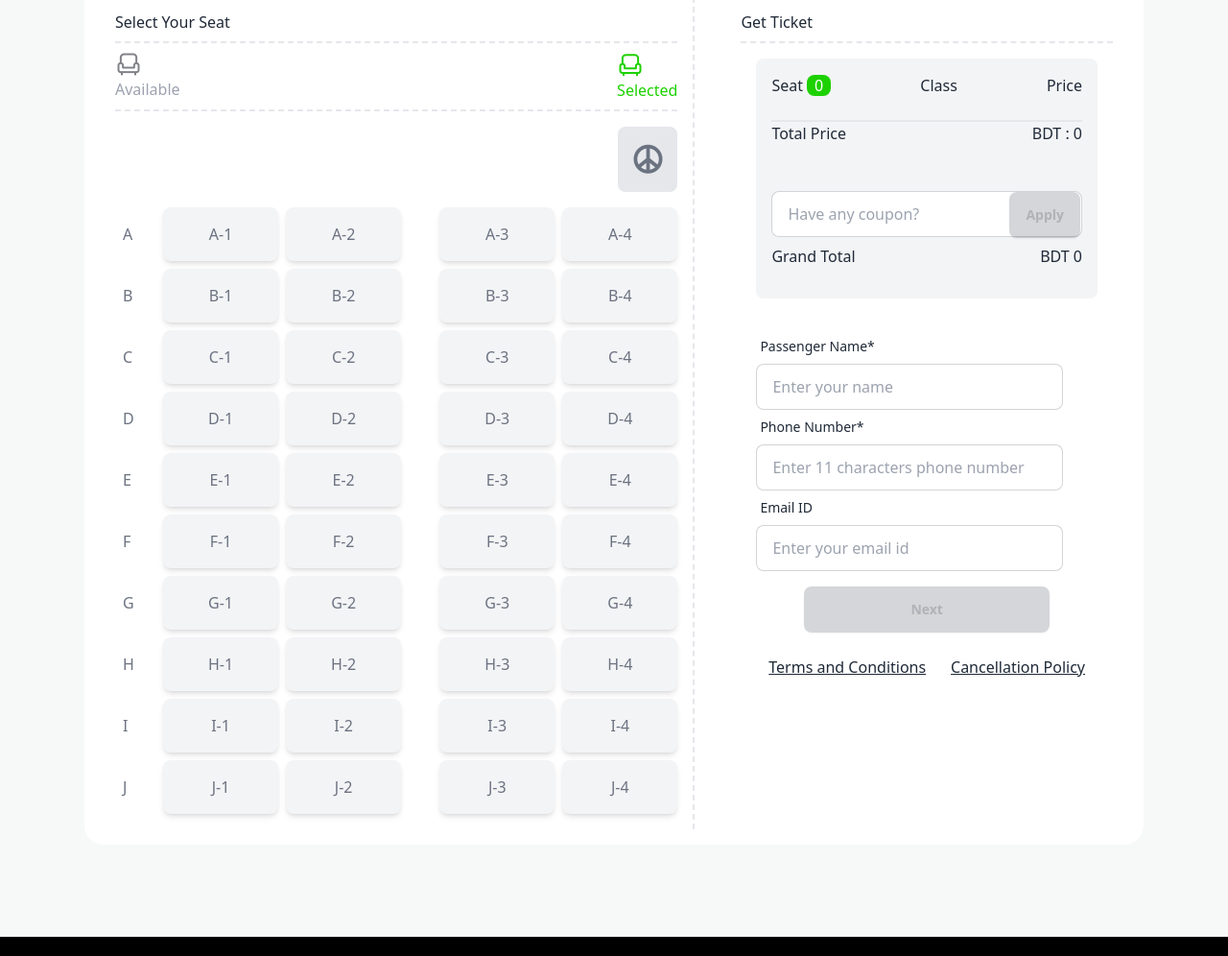
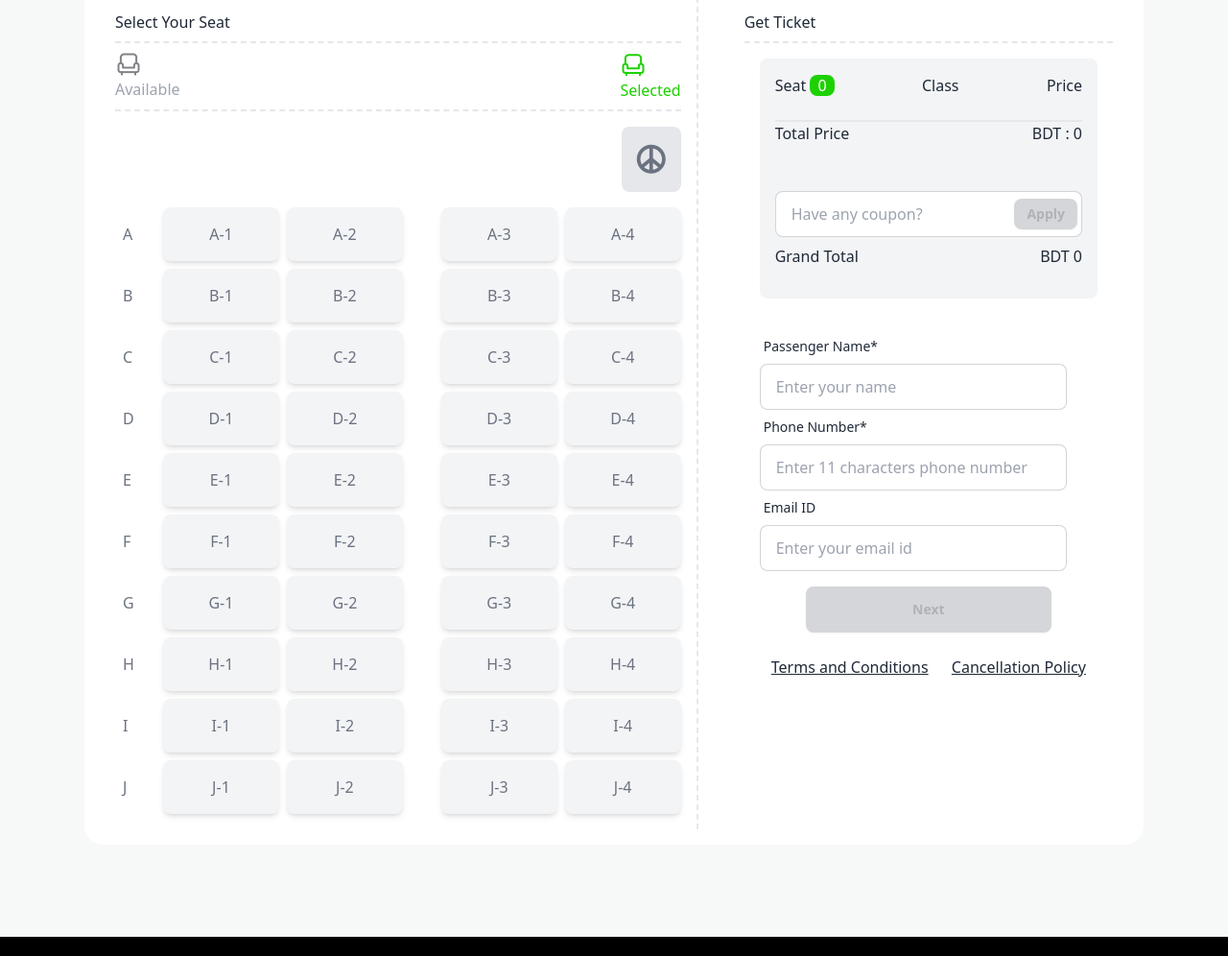
Before and after one commit to Mazed1314/B9A5-smart-ticketing, a plain HTML site: page index.html in a window 1280 px wide. Shown: the part 2080-3076 px from the top of the page at 96% size. Drawn offline with nearby package versions, Linux system fonts and the light colour scheme.

Commit message:
update script

```diff
--- a/index.html
+++ b/index.html
@@ -605,7 +605,7 @@
               </div>
               <label
                 id="couponHolder"
-                class="input input-bordered flex justify-between"
+                class="input input-bordered flex justify-between items-center pr-1"
               >
                 <input
                   id="coupon"
@@ -617,7 +617,7 @@
                 <a
                   onclick="discountedGrandTotal()"
                   id="couponApply"
-                  class="btn rounded-lg bg-brand text-white ml-[-30px] md:ml-0 md:mr-[-15px]"
+                  class="btn py-2 btn-sm rounded-lg bg-brand text-white"
                   disabled="disabled"
                 >
                   Apply
```
